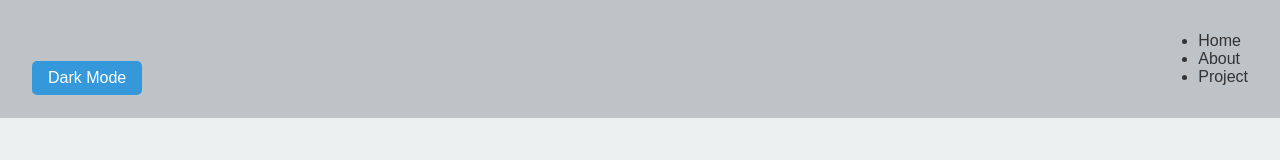
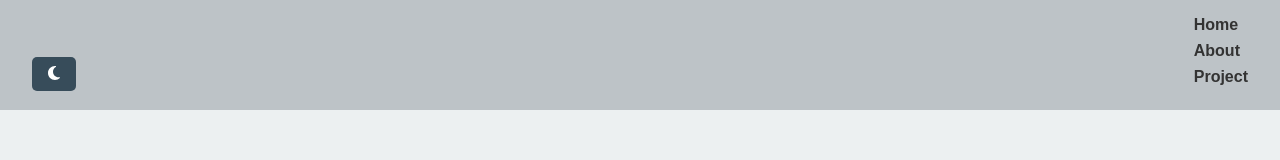
Before and after one commit to sreyas-sc/PortfoMeister, a React (Create React App) app: page /template2 in a window 1280 px wide. Shown: the top 160 px of the page. Built offline with nearby package versions, Linux system fonts and the light colour scheme.

Commit message:
navbar update

```diff
--- a/package.json
+++ b/package.json
@@ -7,6 +7,7 @@
     "@emotion/styled": "^11.11.0",
     "@fortawesome/fontawesome-svg-core": "^6.5.0",
     "@fortawesome/free-brands-svg-icons": "^6.4.2",
+    "@fortawesome/free-solid-svg-icons": "^6.5.0",
     "@fortawesome/react-fontawesome": "^0.2.0",
     "@material-ui/core": "^4.12.4",
     "@material-ui/icons": "^4.11.3",
--- a/src/Portfolio/PortFolioDesign.jsx
+++ b/src/Portfolio/PortFolioDesign.jsx
@@ -3,6 +3,7 @@ import React, { useState } from 'react';
 import Template1 from '../template/Template1'; // Adjust the path based on your file structure
 import './PortFolioDesign.scss';
 import Template2 from '../template/Template2';
+import Header from '../Header/Header';
 
 const PortFolioDesign = () => {
   // State for input values
@@ -22,12 +23,14 @@ const PortFolioDesign = () => {
   };
 
   return (
+    <div>
+    <Header/>
     <div className="page-container">
       {/* Left Section with Input Boxes */}
       <div className="left-section">
         <h2>Input Section</h2>
         <input type="text" placeholder="Name" value={name} onChange={(e) => setName(e.target.value)} />
-        <input type="text" placeholder="Description" value={description} onChange={(e) => setDescription(e.target.value)} />
+        <textarea type="text" placeholder="Description" value={description} onChange={(e) => setDescription(e.target.value)} />
         <textarea type="text" placeholder="Project" value={project} onChange={(e) => setProject(e.target.value)} />
         <input type="text" placeholder="About" value={about} onChange={(e) => setAbout(e.target.value)} />
         <input type="file" accept="image/*" onChange={(e) => setImage(e.target.files[0])} />
@@ -40,6 +43,7 @@ const PortFolioDesign = () => {
         <Template2 name={name} description={description} project={project} about={about} image={image} />
       </div>
     </div>
+    </div>
   );
 };
 
--- a/src/template/Template2.jsx
+++ b/src/template/Template2.jsx
@@ -1,5 +1,6 @@
 import React, { useState } from 'react';
-import { Link as ScrollLink, animateScroll as scroll } from 'react-scroll';
+import { FontAwesomeIcon } from '@fortawesome/react-fontawesome';
+import { faSun, faMoon } from '@fortawesome/free-solid-svg-icons';
 import './Template2.scss';
 
 const Template2 = ({ name, description, project, about, image }) => {
@@ -13,28 +14,30 @@ const Template2 = ({ name, description, project, about, image }) => {
     <div className={`template2-container ${isDarkMode ? 'dark-mode' : 'light-mode'}`}>
       <header>
         <div className="header-content">
-          <h1>{name}</h1>
-          <p>{description}</p>
-          <button onClick={toggleDarkMode}>{isDarkMode ? 'Light Mode' : 'Dark Mode'}</button>
+          {/* <a href="#home"> */}
+            <h1>{name}</h1>
+          {/* </a> */}
+          <div className="header-details">
+            <p>{description}</p>
+            <button onClick={toggleDarkMode}>
+              {isDarkMode ? (
+                <>
+                  <FontAwesomeIcon icon={faSun} />
+                </>
+              ) : (
+                <>
+                  <FontAwesomeIcon icon={faMoon} />
+                </>
+              )}
+            </button>
+          </div>
         </div>
         <nav>
-          <ul>
-            <li>
-              <ScrollLink to="home" smooth={true}>
-                Home
-              </ScrollLink>
-            </li>
-            <li>
-              <ScrollLink to="about" smooth={true}>
-                About
-              </ScrollLink>
-            </li>
-            <li>
-              <ScrollLink to="project" smooth={true}>
-                Project
-              </ScrollLink>
-            </li>
-          </ul>
+          <div className="nav-links">
+            <a href="#home">Home</a>
+            <a href="#about">About</a>
+            <a href="#project">Project</a>
+          </div>
         </nav>
       </header>
       <section id="home" className="home-section">
--- a/src/template/Template2.scss
+++ b/src/template/Template2.scss
@@ -6,7 +6,19 @@
     overflow-x: hidden;
     font-family: 'Arial', sans-serif;
 
+    .nav-links {
+      font-weight: bold;
+      display: flex;
+      flex-direction: column; /* Set to 'column' for vertical arrangement */
+    }
+
+    .nav-links a {
+      margin-bottom: 8px; /* Optional spacing between vertical links */
+    }
+
+
     &.dark-mode {
+
       background-color: #2c3e50;
       color: white;
 
@@ -19,6 +31,8 @@
         background-color: #34495e;
         color: white;
       }
+
+
     }
 
     &.light-mode {
@@ -55,7 +69,7 @@
         }
 
         button {
-          background-color: #3498db;
+          background-color: #374c5a;
           color: white;
           padding: 0.5rem 1rem;
           border: none;
```
Also changed, not shown: src/template/TemplateCollection.jsx (+2 -104 lines), 2 other files (tests, documents, lock files or other folders).
